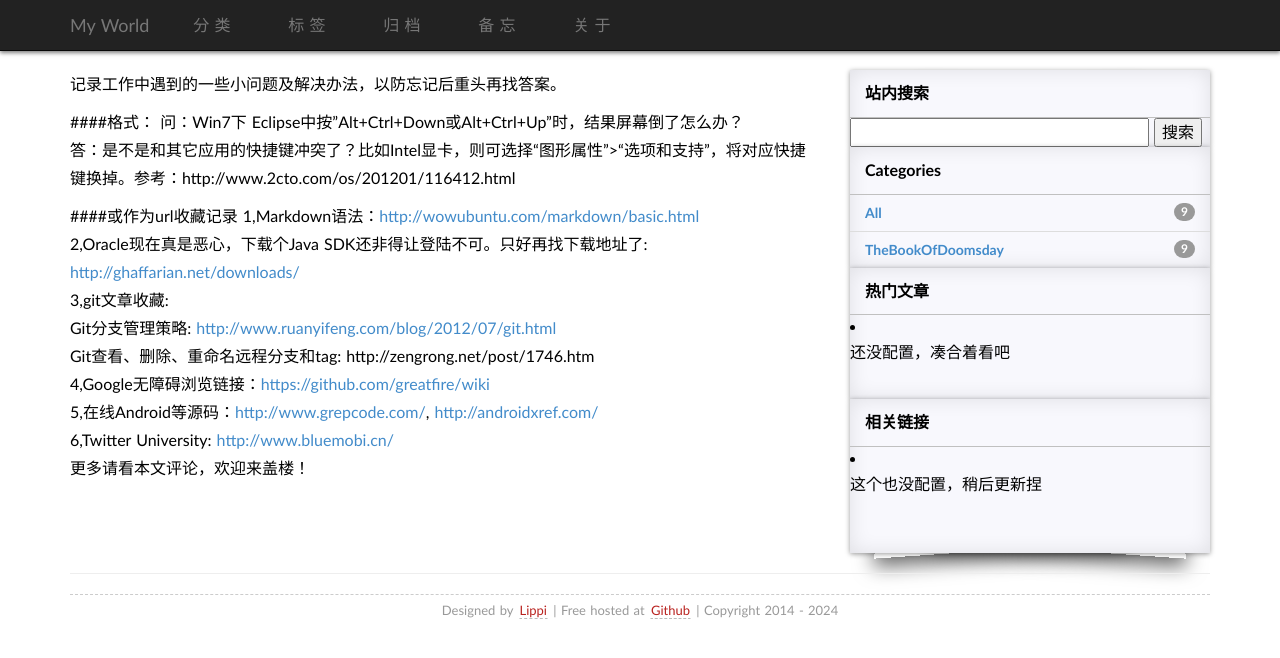
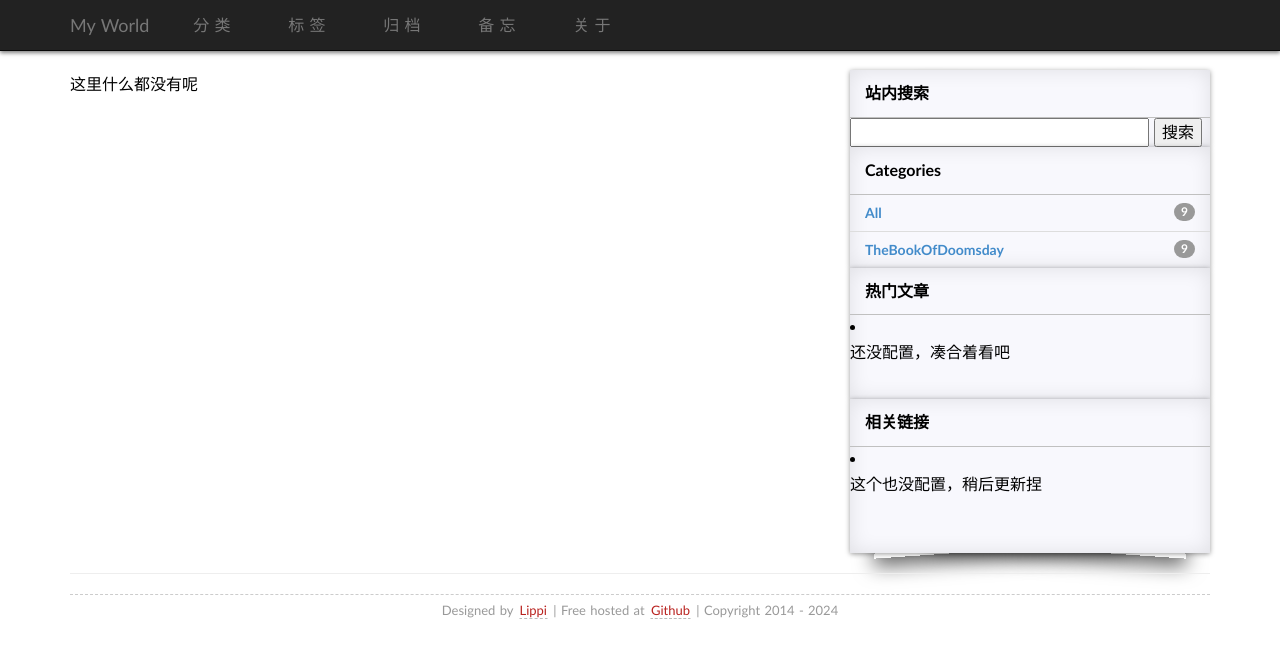
Before and after one commit to LinchyYu/LinchyYu.github.io, a Jekyll site: the page built from faqs.md, in a window 1280 px wide. Shown: the top 658 px of the page. Built offline with Jekyll 4.4.1, drawn with Linux system fonts in a browser that asks for light colours; some web fonts are replaced; comment, search, counter and statistics services are not loaded.

Commit message:
debug
2024-4-27-0:28

```diff
--- a/faqs.md
+++ b/faqs.md
@@ -2,7 +2,7 @@
 layout: default
 title: "问答：Faqs"
 ---
-记录工作中遇到的一些小问题及解决办法，以防忘记后重头再找答案。
+<!-- 记录工作中遇到的一些小问题及解决办法，以防忘记后重头再找答案。
 
 ####格式：
 问：Win7下 Eclipse中按"Alt+Ctrl+Down或Alt+Ctrl+Up"时，结果屏幕倒了怎么办？
@@ -17,7 +17,9 @@ Git查看、删除、重命名远程分支和tag: http://zengrong.net/post/1746.
 4,Google无障碍浏览链接：<https://github.com/greatfire/wiki>
 5,在线Android等源码：<http://www.grepcode.com/>, <http://androidxref.com/>
 6,Twitter University: <http://www.bluemobi.cn/>
-更多请看本文评论，欢迎来盖楼！
+更多请看本文评论，欢迎来盖楼！ -->
+
+这里什么都没有呢
 
 <!-- Blog Comments -->
 <div class="media">
--- a/index.html
+++ b/index.html
@@ -38,13 +38,13 @@ title: "首页：Home"
 	  {% else %}
 	  <li class="previous">
 	    <a href="{{ site.url }}/page{{ paginator.previous_page }}">
-	      &larr; Older
+	      &larr; Newer
 	    </a>
 	  </li>
 	  {% endif %} {% endif %} {% if paginator.next_page %}
 	  <li class="next">
 	    <a href="{{ site.url }}/page{{ paginator.next_page }}">
-	      Newer &rarr;
+	      Older &rarr;
 	    </a>
 	  </li>
 	  {% endif %}
```
